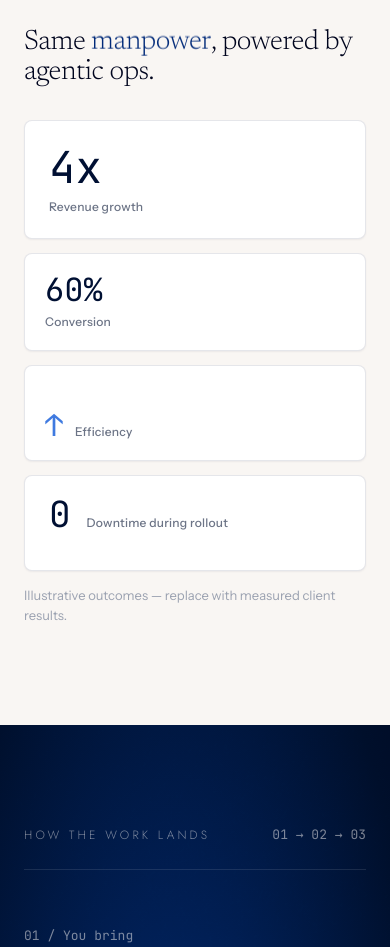
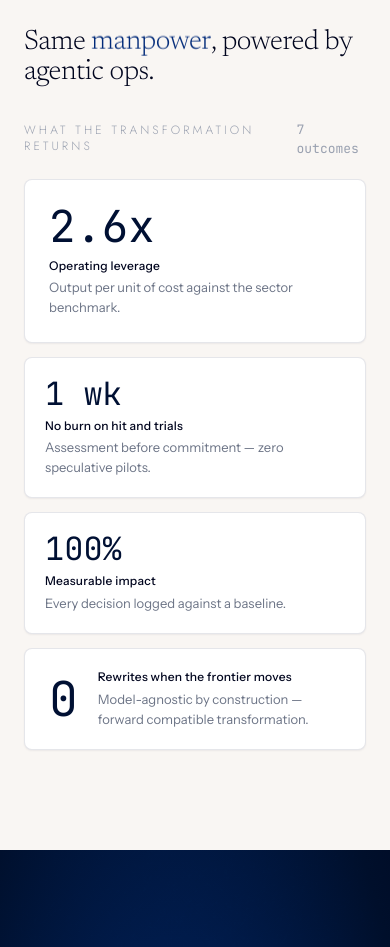
Before and after one commit to Deployed-Core/lander, a Next.js app: page / in a window 390 px wide. Shown: the part 1260-2207 px from the top of the page. Built offline with nearby package versions, Linux system fonts and the light colour scheme.

Commit message:
Enhance card animations and layout in Home component; introduce new keyframes for card transitions and update content structure for improved clarity and responsiveness.

```diff
--- a/src/app/page.tsx
+++ b/src/app/page.tsx
@@ -62,7 +62,21 @@ export default function Home() {
           92%{transform:translateY(-62.5%) rotateX(-42deg)}
           100%{transform:translateY(-75%) rotateX(0deg)}
         }
-        @media (prefers-reduced-motion:reduce){[data-flow]{animation:none !important}}
+        @keyframes dep-card-a{
+          0%,42%{opacity:1}
+          48%,92%{opacity:0}
+          98%,100%{opacity:1}
+        }
+        @keyframes dep-card-b{
+          0%,42%{opacity:0}
+          48%,92%{opacity:1}
+          98%,100%{opacity:0}
+        }
+        .card-swap{display:grid !important;grid-template:1fr/1fr}
+        .card-swap > .card-a,.card-swap > .card-b{grid-area:1/1;display:flex;flex-direction:column;justify-content:flex-end}
+        .card-swap > .card-a{animation:dep-card-a 8s ease infinite}
+        .card-swap > .card-b{opacity:0;animation:dep-card-b 8s ease infinite}
+        @media (prefers-reduced-motion:reduce){[data-flow]{animation:none !important}.card-swap > .card-b{display:none !important}}
 
         @media (max-width:960px){
           [data-r="flow"]{grid-template-columns:minmax(0,1fr) !important;gap:18px !important}
@@ -374,8 +388,14 @@ export default function Home() {
             </p>
           </div>
 
-          {/* Right column — stat mosaic */}
+          {/* Right column — transformation returns */}
           <div data-reveal="">
+            <div style={{ display: "flex", alignItems: "baseline", justifyContent: "space-between", marginBottom: 20 }}>
+              <span style={{ font: "var(--eyebrow)", letterSpacing: "var(--eyebrow-track)", textTransform: "uppercase", color: "var(--text-faint)" }}>
+                What the transformation returns
+              </span>
+              <span style={{ font: "var(--mono-md)", color: "var(--text-faint)" }}>7 outcomes</span>
+            </div>
             <div
               data-r="mosaic"
               style={{
@@ -385,148 +405,57 @@ export default function Home() {
                 gap: 14,
               }}
             >
-              <div
-                style={{
-                  gridRow: "span 2",
-                  background: "var(--surface-card)",
-                  border: "1px solid var(--border-hairline)",
-                  borderRadius: "var(--radius-md)",
-                  boxShadow: "var(--shadow-1)",
-                  padding: 24,
-                  display: "flex",
-                  flexDirection: "column",
-                  justifyContent: "flex-end",
-                }}
-              >
-                <div
-                  style={{
-                    font: "var(--metric)",
-                    fontSize: "clamp(44px,5vw,68px)",
-                    fontVariantNumeric: "tabular-nums",
-                    color: "var(--blue-850)",
-                  }}
-                >
-                  4x
+              {/* Tall left — flips between 3.4x / 2.6x */}
+              <div className="card-swap" style={{ gridRow: "span 2", background: "var(--surface-card)", border: "1px solid var(--border-hairline)", borderRadius: "var(--radius-md)", boxShadow: "var(--shadow-1)", padding: 24 }}>
+                <div className="card-a">
+                  <div style={{ font: "var(--metric)", fontSize: "clamp(44px,5vw,68px)", fontVariantNumeric: "tabular-nums", color: "var(--blue-850)" }}>3.4x</div>
+                  <div style={{ font: "var(--label)", letterSpacing: "var(--label-track)", color: "var(--text-strong)", marginTop: 10 }}>Enhanced efficiency</div>
+                  <div style={{ font: "var(--body-sm)", color: "var(--text-muted)", marginTop: 4 }}>Throughput per seat on the same headcount and the same systems.</div>
                 </div>
-                <div
-                  style={{
-                    font: "var(--label)",
-                    letterSpacing: "var(--label-track)",
-                    color: "var(--text-muted)",
-                    marginTop: 10,
-                  }}
-                >
-                  Revenue growth
+                <div className="card-b">
+                  <div style={{ font: "var(--metric)", fontSize: "clamp(44px,5vw,68px)", fontVariantNumeric: "tabular-nums", color: "var(--blue-850)" }}>2.6x</div>
+                  <div style={{ font: "var(--label)", letterSpacing: "var(--label-track)", color: "var(--text-strong)", marginTop: 10 }}>Operating leverage</div>
+                  <div style={{ font: "var(--body-sm)", color: "var(--text-muted)", marginTop: 4 }}>Output per unit of cost against the sector benchmark.</div>
                 </div>
               </div>
-              <div
-                style={{
-                  background: "var(--surface-card)",
-                  border: "1px solid var(--border-hairline)",
-                  borderRadius: "var(--radius-md)",
-                  boxShadow: "var(--shadow-1)",
-                  padding: 20,
-                  display: "flex",
-                  flexDirection: "column",
-                  justifyContent: "flex-end",
-                }}
-              >
-                <div
-                  style={{
-                    font: "var(--metric)",
-                    fontVariantNumeric: "tabular-nums",
-                    color: "var(--blue-850)",
-                  }}
-                >
-                  60%
+
+              {/* Top right — flips between 41.2% / 1 wk */}
+              <div className="card-swap" style={{ background: "var(--surface-card)", border: "1px solid var(--border-hairline)", borderRadius: "var(--radius-md)", boxShadow: "var(--shadow-1)", padding: 20 }}>
+                <div className="card-a">
+                  <div style={{ font: "var(--metric)", fontVariantNumeric: "tabular-nums", color: "var(--blue-850)" }}>41.2%</div>
+                  <div style={{ font: "var(--label)", letterSpacing: "var(--label-track)", color: "var(--text-strong)", marginTop: 8 }}>AI density, measured</div>
+                  <div style={{ font: "var(--body-sm)", color: "var(--text-muted)", marginTop: 4 }}>Baselined in week one, then raised.</div>
                 </div>
-                <div
-                  style={{
-                    font: "var(--label)",
-                    letterSpacing: "var(--label-track)",
-                    color: "var(--text-muted)",
-                    marginTop: 8,
-                  }}
-                >
-                  Conversion
+                <div className="card-b">
+                  <div style={{ font: "var(--metric)", fontVariantNumeric: "tabular-nums", color: "var(--blue-850)" }}>1 wk</div>
+                  <div style={{ font: "var(--label)", letterSpacing: "var(--label-track)", color: "var(--text-strong)", marginTop: 8 }}>No burn on hit and trials</div>
+                  <div style={{ font: "var(--body-sm)", color: "var(--text-muted)", marginTop: 4 }}>Assessment before commitment — zero speculative pilots.</div>
                 </div>
               </div>
-              <div
-                style={{
-                  background: "var(--surface-card)",
-                  border: "1px solid var(--border-hairline)",
-                  borderRadius: "var(--radius-md)",
-                  boxShadow: "var(--shadow-1)",
-                  padding: 20,
-                  display: "grid",
-                  gridTemplateColumns: "auto minmax(0,1fr)",
-                  alignItems: "end",
-                  gap: 12,
-                }}
-              >
-                <div
-                  style={{
-                    font: "var(--metric)",
-                    fontSize: 30,
-                    color: "var(--blue-400)",
-                    lineHeight: 1,
-                  }}
-                >
-                  {"↑"}
+
+              {/* Bottom right — flips between 0 hrs / 100% */}
+              <div className="card-swap" style={{ background: "var(--surface-card)", border: "1px solid var(--border-hairline)", borderRadius: "var(--radius-md)", boxShadow: "var(--shadow-1)", padding: 20 }}>
+                <div className="card-a">
+                  <div style={{ font: "var(--metric)", fontVariantNumeric: "tabular-nums", color: "var(--blue-850)" }}>0 hrs</div>
+                  <div style={{ font: "var(--label)", letterSpacing: "var(--label-track)", color: "var(--text-strong)", marginTop: 8 }}>Downtime during rollout</div>
+                  <div style={{ font: "var(--body-sm)", color: "var(--text-muted)", marginTop: 4 }}>Deployed alongside live operations.</div>
                 </div>
-                <div
-                  style={{
-                    font: "var(--label)",
-                    letterSpacing: "var(--label-track)",
-                    color: "var(--text-muted)",
-                  }}
-                >
-                  Efficiency
+                <div className="card-b">
+                  <div style={{ font: "var(--metric)", fontVariantNumeric: "tabular-nums", color: "var(--blue-850)" }}>100%</div>
+                  <div style={{ font: "var(--label)", letterSpacing: "var(--label-track)", color: "var(--text-strong)", marginTop: 8 }}>Measurable impact</div>
+                  <div style={{ font: "var(--body-sm)", color: "var(--text-muted)", marginTop: 4 }}>Every decision logged against a baseline.</div>
                 </div>
               </div>
-              <div
-                style={{
-                  gridColumn: "span 2",
-                  background: "var(--surface-card)",
-                  border: "1px solid var(--border-hairline)",
-                  borderRadius: "var(--radius-md)",
-                  boxShadow: "var(--shadow-1)",
-                  padding: "20px 24px",
-                  display: "flex",
-                  alignItems: "baseline",
-                  gap: 16,
-                }}
-              >
-                <div
-                  style={{
-                    font: "var(--metric)",
-                    fontSize: 36,
-                    fontVariantNumeric: "tabular-nums",
-                    color: "var(--blue-850)",
-                  }}
-                >
-                  0
-                </div>
-                <div
-                  style={{
-                    font: "var(--label)",
-                    letterSpacing: "var(--label-track)",
-                    color: "var(--text-muted)",
-                  }}
-                >
-                  Downtime during rollout
+
+              {/* Full-width bottom — static */}
+              <div style={{ gridColumn: "span 2", background: "var(--surface-card)", border: "1px solid var(--border-hairline)", borderRadius: "var(--radius-md)", boxShadow: "var(--shadow-1)", padding: "20px 24px", display: "flex", alignItems: "center", gap: 20 }}>
+                <div style={{ font: "var(--metric)", fontSize: 48, fontVariantNumeric: "tabular-nums", color: "var(--blue-850)", lineHeight: 1 }}>0</div>
+                <div>
+                  <div style={{ font: "var(--label)", letterSpacing: "var(--label-track)", color: "var(--text-strong)" }}>Rewrites when the frontier moves</div>
+                  <div style={{ font: "var(--body-sm)", color: "var(--text-muted)", marginTop: 4 }}>Model-agnostic by construction — forward compatible transformation.</div>
                 </div>
               </div>
             </div>
-            <p
-              style={{
-                font: "var(--body-sm)",
-                color: "var(--text-faint)",
-                margin: "14px 0 0",
-              }}
-            >
-              Illustrative outcomes — replace with measured client results.
-            </p>
           </div>
         </div>
       </section>
```
